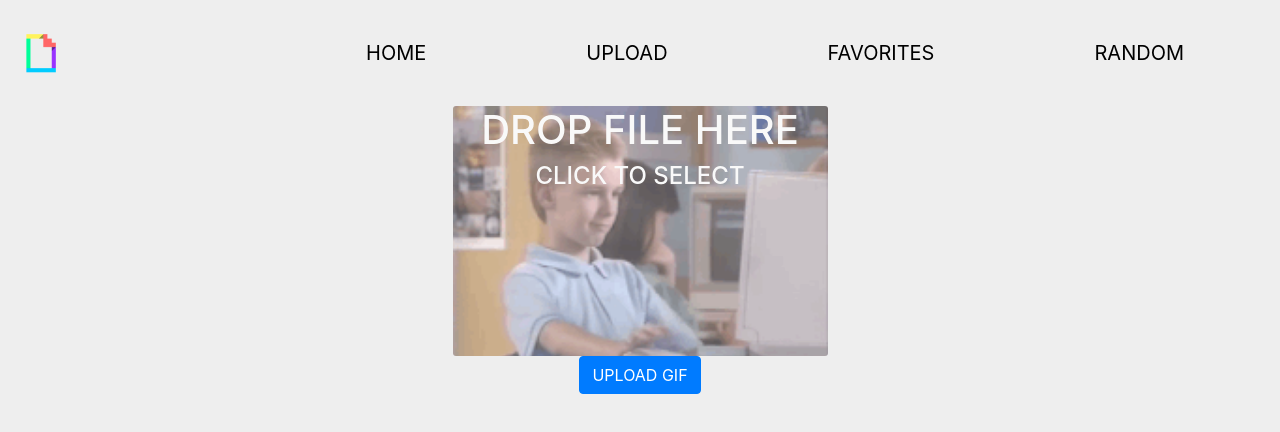
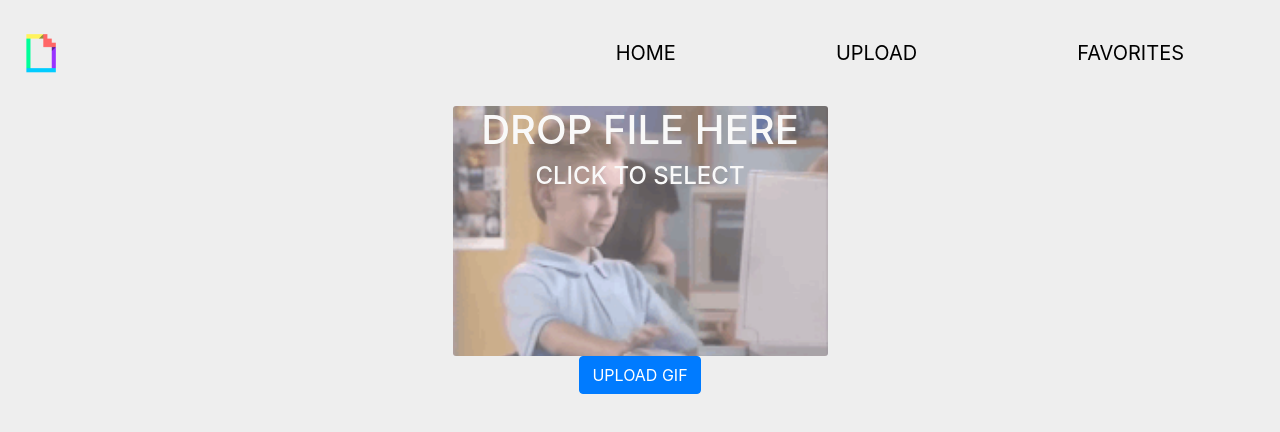
Before and after one commit to jedpeek/giphy-react, a React (Create React App) app: page /upload in a window 1280 px wide. Shown: the top 432 px of the page. Built offline with nearby package versions, Linux system fonts and the light colour scheme.

Commit message:
removed random search

```diff
--- a/src/Components/SimpleNav.js
+++ b/src/Components/SimpleNav.js
@@ -1,16 +1,6 @@
 import React, { Component } from 'react';
 import { NavLink } from 'react-router-dom'
-import {
-  Collapse,
-  Navbar,
-  NavbarToggler,
-  NavbarBrand,
-  Nav,
-  NavItem,
-  UncontrolledDropdown,
-  DropdownToggle,
-  DropdownMenu,
-  DropdownItem } from 'reactstrap';
+import { Collapse,Navbar,NavbarToggler,Nav } from 'reactstrap';
 import giphy_logo from '../Images/giphy_logo.png'
 
 export default class SimpleNav extends Component {
@@ -26,14 +16,13 @@ export default class SimpleNav extends Component {
     return(
       <div>
         <Navbar color="transparent" light expand="lg">
-          <NavLink to="/"><img src={giphy_logo} className="nav-img" alt="giphy logo" /></NavLink>
+          <a href="/"><img src={giphy_logo} className="nav-img" alt="giphy logo" /></a>
           <NavbarToggler onClick={this.toggle} />
           <Collapse isOpen={this.state.isOpen} navbar>
             <Nav className="ml-auto" navbar>
-                <NavLink to="/"><span className="nav-span">HOME</span></NavLink>
-                <NavLink to="/upload"><span className="nav-span">UPLOAD</span></NavLink>
-                <NavLink to="/favorites"><span className="nav-span">FAVORITES</span></NavLink>
-                <NavLink to="/random"><span className="nav-span">RANDOM</span></NavLink>
+              <NavLink to="/"><span className="nav-span">HOME</span></NavLink>
+              <NavLink to="/upload"><span className="nav-span">UPLOAD</span></NavLink>
+              <NavLink to="/favorites"><span className="nav-span">FAVORITES</span></NavLink>
             </Nav>
           </Collapse>
         </Navbar>
--- a/src/Components/SortDropdown.js
+++ b/src/Components/SortDropdown.js
@@ -16,15 +16,13 @@ export default class SortDropdown extends Component {
   }
 
   render() {
-    const {newest, oldest, random} = this.props;
+    const {newest, oldest } = this.props;
     return (
       <Dropdown isOpen={this.state.dropdownOpen} toggle={this.toggle}>
         <DropdownToggle >SORT</DropdownToggle>
         <DropdownMenu>
           <DropdownItem onClick={newest}>NEWEST</DropdownItem>
           <DropdownItem onClick={oldest}>OLDEST</DropdownItem>
-          <DropdownItem divider />
-          <DropdownItem onClick={random}>RANDOM</DropdownItem>
         </DropdownMenu>
       </Dropdown>
     );
```
